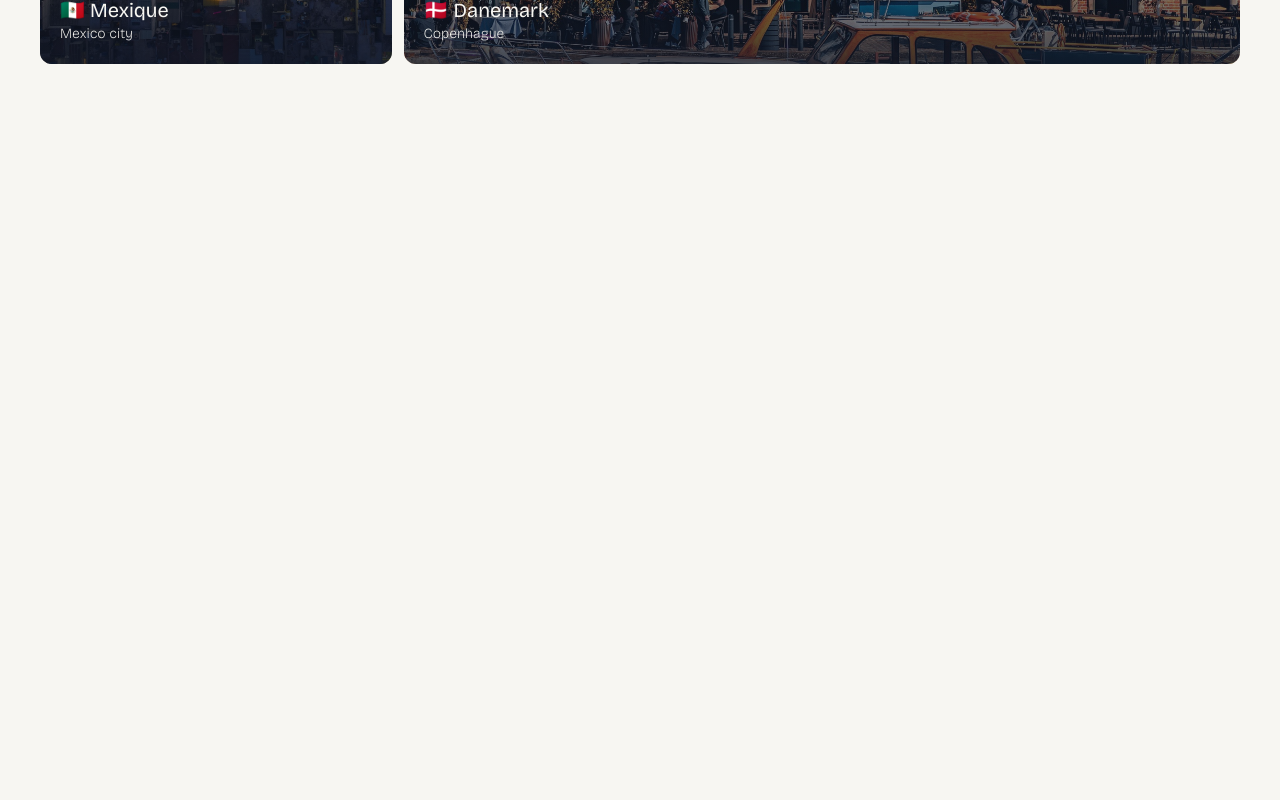
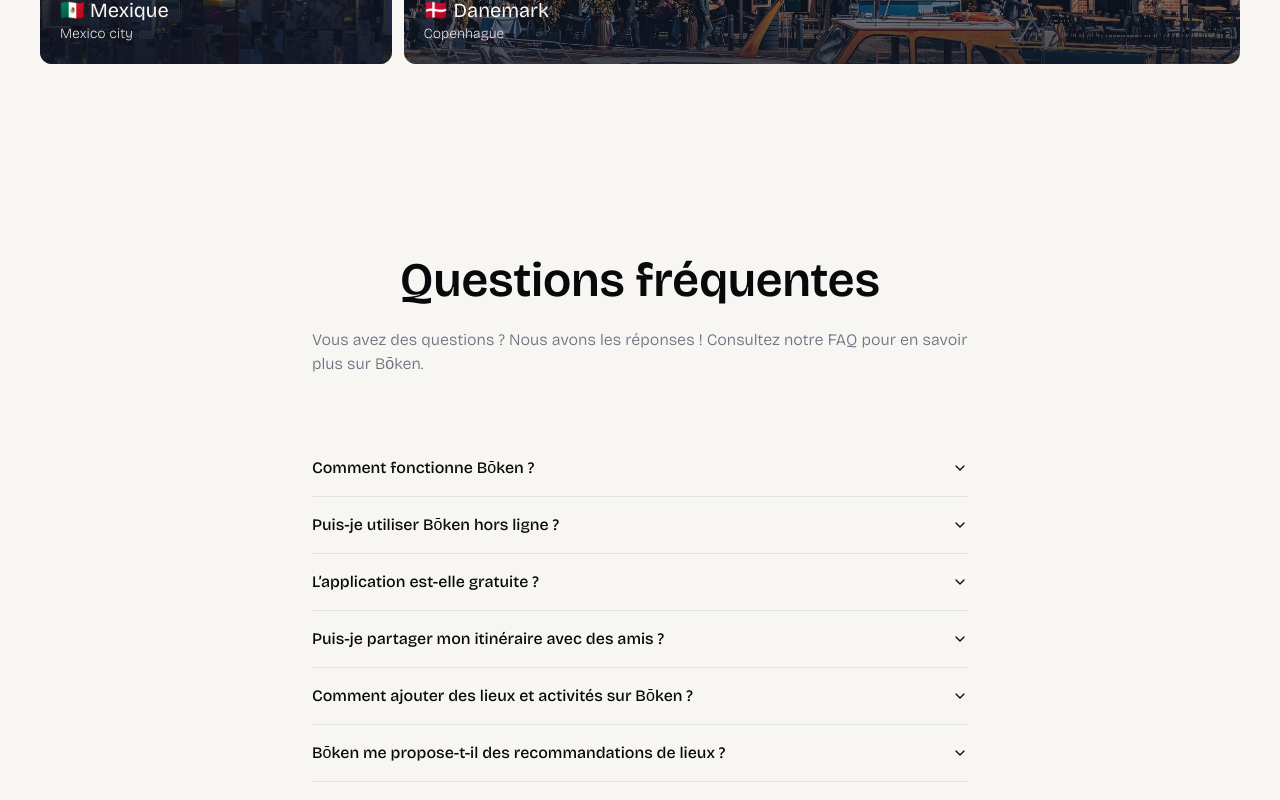
Before and after one commit to maknaeq/boken, a Next.js app: page / in a window 1280 px wide. Shown: the part 2360-3160 px from the top of the page. Before the commit the page ends 2520 px from the top, so only its background shows below. Built offline with nearby package versions, Linux system fonts and the light colour scheme; no server answers; a web font is replaced by a local one.

Commit message:
feat: add accordion component and integrate FAQ section on homepage

```diff
--- a/app/(public)/page.tsx
+++ b/app/(public)/page.tsx
@@ -6,6 +6,12 @@
 import Japan from "@/public/images/japan-bento.jpg";
 import Mexico from "@/public/images/mexico-bento.jpg";
 import Danemark from "@/public/images/danemark-bento.jpg";
+import {
+  Accordion,
+  AccordionContent,
+  AccordionItem,
+  AccordionTrigger,
+} from "@/components/ui/accordion";
 
 export default function Home() {
   return (
@@ -117,6 +123,89 @@
           </div>
         </div>
       </div>
+      <div className="mx-auto max-w-[calc(288px*2+80px)] py-24">
+        <h3 className="text-5xl font-semibold md:text-center">
+          Questions fréquentes
+        </h3>
+        <p className="mt-6 font-light text-gray-500">
+          Vous avez des questions ? Nous avons les réponses ! Consultez notre
+          FAQ pour en savoir plus sur Bōken.
+        </p>
+        <div className="mt-16">
+          <Accordion type="single" collapsible>
+            <AccordionItem value="item-1">
+              <AccordionTrigger>Comment fonctionne Bōken ?</AccordionTrigger>
+              <AccordionContent>
+                Bōken vous permet d’organiser facilement votre voyage en
+                ajoutant vos étapes, lieux visités, notes et photos.
+                L’application vous aide à structurer vos aventures et à garder
+                une trace de vos expériences.
+              </AccordionContent>
+            </AccordionItem>
+          </Accordion>
+          <Accordion type="single" collapsible>
+            <AccordionItem value="item-2">
+              <AccordionTrigger>
+                Puis-je utiliser Bōken hors ligne ?
+              </AccordionTrigger>
+              <AccordionContent>
+                Oui ! Une fois vos lieux et notes enregistrés, vous pourrez les
+                consulter même sans connexion internet. Idéal pour les voyageurs
+                dans des zones sans réseau.
+              </AccordionContent>
+            </AccordionItem>
+          </Accordion>
+          <Accordion type="single" collapsible>
+            <AccordionItem value="item-3">
+              <AccordionTrigger>
+                L’application est-elle gratuite ?
+              </AccordionTrigger>
+              <AccordionContent>
+                La version de base de Bōken est gratuite et permet d’ajouter des
+                lieux et notes de voyage. Une version premium pourra proposer
+                des fonctionnalités avancées (stockage illimité, cartes
+                interactives, etc.).
+              </AccordionContent>
+            </AccordionItem>
+          </Accordion>
+          <Accordion type="single" collapsible>
+            <AccordionItem value="item-4">
+              <AccordionTrigger>
+                Puis-je partager mon itinéraire avec des amis ?
+              </AccordionTrigger>
+              <AccordionContent>
+                Pour l’instant, Bōken est conçu pour une utilisation
+                personnelle, mais une fonctionnalité de partage sera envisagée
+                dans les futures mises à jour.
+              </AccordionContent>
+            </AccordionItem>
+          </Accordion>
+          <Accordion type="single" collapsible>
+            <AccordionItem value="item-5">
+              <AccordionTrigger>
+                Comment ajouter des lieux et activités sur Bōken ?
+              </AccordionTrigger>
+              <AccordionContent>
+                Vous pouvez ajouter manuellement des étapes de voyage,
+                renseigner leur emplacement, écrire des notes et ajouter des
+                photos pour conserver vos souvenirs.
+              </AccordionContent>
+            </AccordionItem>
+          </Accordion>
+          <Accordion type="single" collapsible>
+            <AccordionItem value="item-6">
+              <AccordionTrigger>
+                Bōken me propose-t-il des recommandations de lieux ?
+              </AccordionTrigger>
+              <AccordionContent>
+                Pas encore ! Dans cette première version, c’est vous qui ajoutez
+                vos propres lieux. Mais à terme, Bōken intégrera des suggestions
+                basées sur votre destination et vos préférences.
+              </AccordionContent>
+            </AccordionItem>
+          </Accordion>
+        </div>
+      </div>
     </div>
   );
 }
--- /dev/null
+++ b/components/ui/accordion.tsx
@@ -0,0 +1,58 @@
+"use client"
+
+import * as React from "react"
+import * as AccordionPrimitive from "@radix-ui/react-accordion"
+import { ChevronDown } from "lucide-react"
+
+import { cn } from "@/lib/utils"
+
+const Accordion = AccordionPrimitive.Root
+
+const AccordionItem = React.forwardRef<
+  React.ElementRef<typeof AccordionPrimitive.Item>,
+  React.ComponentPropsWithoutRef<typeof AccordionPrimitive.Item>
+>(({ className, ...props }, ref) => (
+  <AccordionPrimitive.Item
+    ref={ref}
+    className={cn("border-b", className)}
+    {...props}
+  />
+))
+AccordionItem.displayName = "AccordionItem"
+
+const AccordionTrigger = React.forwardRef<
+  React.ElementRef<typeof AccordionPrimitive.Trigger>,
+  React.ComponentPropsWithoutRef<typeof AccordionPrimitive.Trigger>
+>(({ className, children, ...props }, ref) => (
+  <AccordionPrimitive.Header className="flex">
+    <AccordionPrimitive.Trigger
+      ref={ref}
+      className={cn(
+        "flex flex-1 items-center justify-between py-4 font-medium transition-all hover:underline [&[data-state=open]>svg]:rotate-180",
+        className
+      )}
+      {...props}
+    >
+      {children}
+      <ChevronDown className="h-4 w-4 shrink-0 transition-transform duration-200" />
+    </AccordionPrimitive.Trigger>
+  </AccordionPrimitive.Header>
+))
+AccordionTrigger.displayName = AccordionPrimitive.Trigger.displayName
+
+const AccordionContent = React.forwardRef<
+  React.ElementRef<typeof AccordionPrimitive.Content>,
+  React.ComponentPropsWithoutRef<typeof AccordionPrimitive.Content>
+>(({ className, children, ...props }, ref) => (
+  <AccordionPrimitive.Content
+    ref={ref}
+    className="overflow-hidden text-sm transition-all data-[state=closed]:animate-accordion-up data-[state=open]:animate-accordion-down"
+    {...props}
+  >
+    <div className={cn("pb-4 pt-0", className)}>{children}</div>
+  </AccordionPrimitive.Content>
+))
+
+AccordionContent.displayName = AccordionPrimitive.Content.displayName
+
+export { Accordion, AccordionItem, AccordionTrigger, AccordionContent }
--- a/package.json
+++ b/package.json
@@ -12,6 +12,7 @@
     "@auth/drizzle-adapter": "^1.7.4",
     "@hookform/resolvers": "^4.1.0",
     "@neondatabase/serverless": "^0.10.4",
+    "@radix-ui/react-accordion": "^1.2.3",
     "@radix-ui/react-avatar": "^1.1.3",
     "@radix-ui/react-dropdown-menu": "^2.1.6",
     "@radix-ui/react-label": "^2.1.2",
--- a/tailwind.config.ts
+++ b/tailwind.config.ts
@@ -55,6 +55,28 @@
   			lg: 'var(--radius)',
   			md: 'calc(var(--radius) - 2px)',
   			sm: 'calc(var(--radius) - 4px)'
+  		},
+  		keyframes: {
+  			'accordion-down': {
+  				from: {
+  					height: '0'
+  				},
+  				to: {
+  					height: 'var(--radix-accordion-content-height)'
+  				}
+  			},
+  			'accordion-up': {
+  				from: {
+  					height: 'var(--radix-accordion-content-height)'
+  				},
+  				to: {
+  					height: '0'
+  				}
+  			}
+  		},
+  		animation: {
+  			'accordion-down': 'accordion-down 0.2s ease-out',
+  			'accordion-up': 'accordion-up 0.2s ease-out'
   		}
   	}
   },
```
Also changed, not shown: 1 other file (tests, documents, lock files or other folders).
